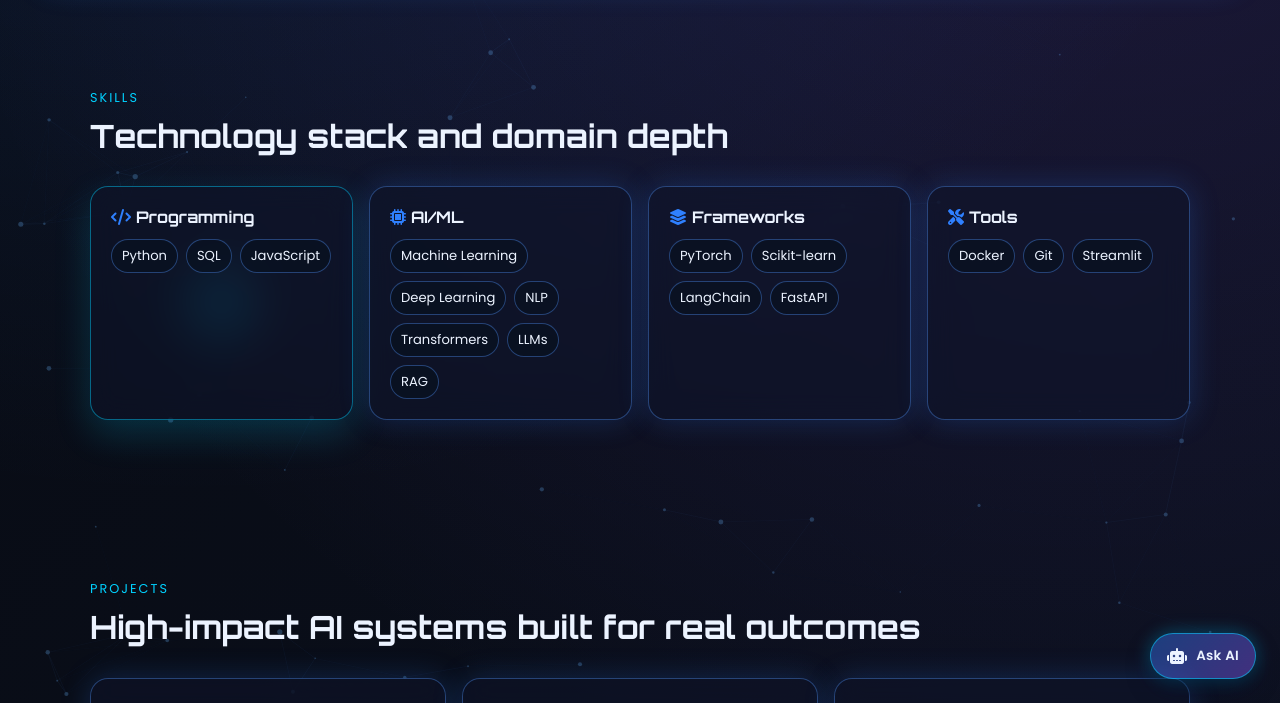
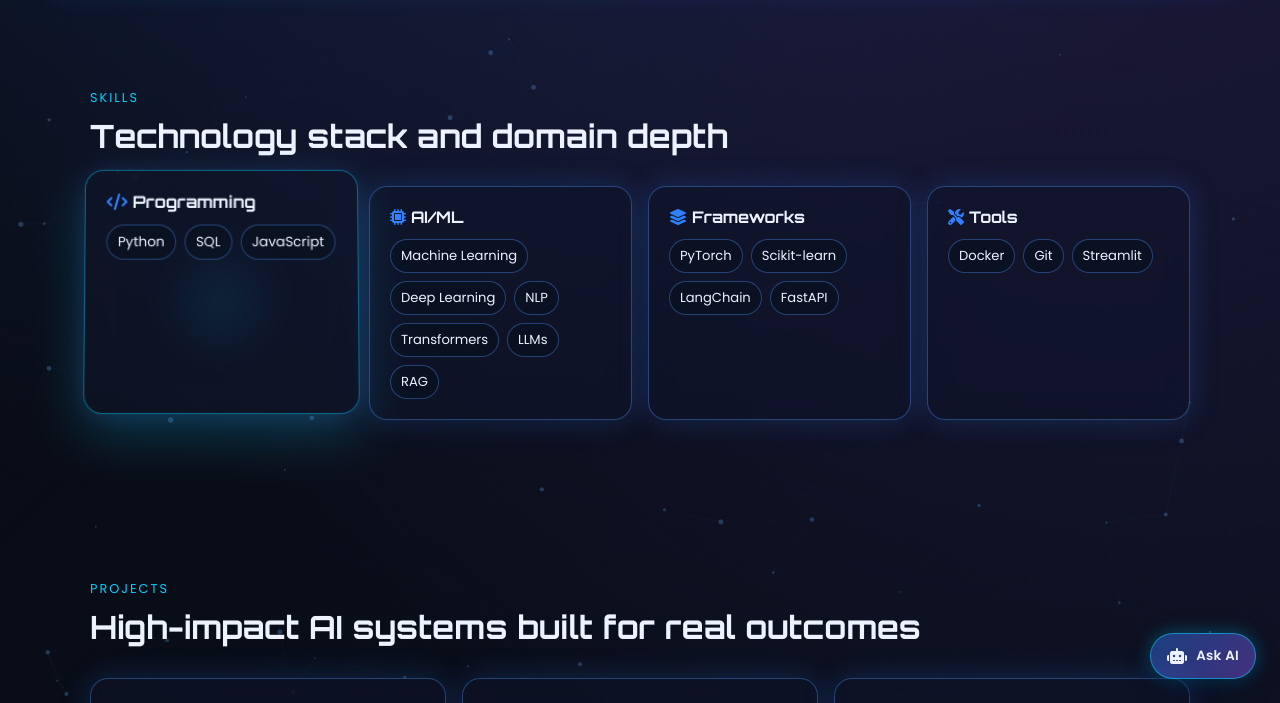
Before and after one commit to Nikkyzzzz/portfolio, a plain HTML site: page index.html in a window 1280 px wide. In both pictures the pointer is over the element 221 px from the left and 1611 px from the top of the page. Shown: the part 1308-2011 px from the top of the page. Drawn offline with Linux system fonts and the light colour scheme.

Commit message:
Added pop up cards

```diff
--- a/styles.css
+++ b/styles.css
@@ -976,3 +976,19 @@
     0 0 24px rgba(88, 166, 255, 0.25);
   border-color: rgba(88, 166, 255, 0.75);
 }
+
+/* Pop up card effect for project, skill, and experience cards */
+.project-card,
+.skill-card,
+.timeline-item {
+  transition: transform 0.35s cubic-bezier(.22,1,.36,1), box-shadow 0.35s cubic-bezier(.22,1,.36,1);
+  will-change: transform, box-shadow;
+}
+
+.project-card:hover,
+.skill-card:hover,
+.timeline-item:hover {
+  transform: translateY(-12px) scale(1.045) perspective(800px) rotateX(3deg);
+  box-shadow: 0 18px 48px rgba(0,209,255,0.22), 0 2px 24px rgba(141,91,255,0.13);
+  z-index: 2;
+}
```
